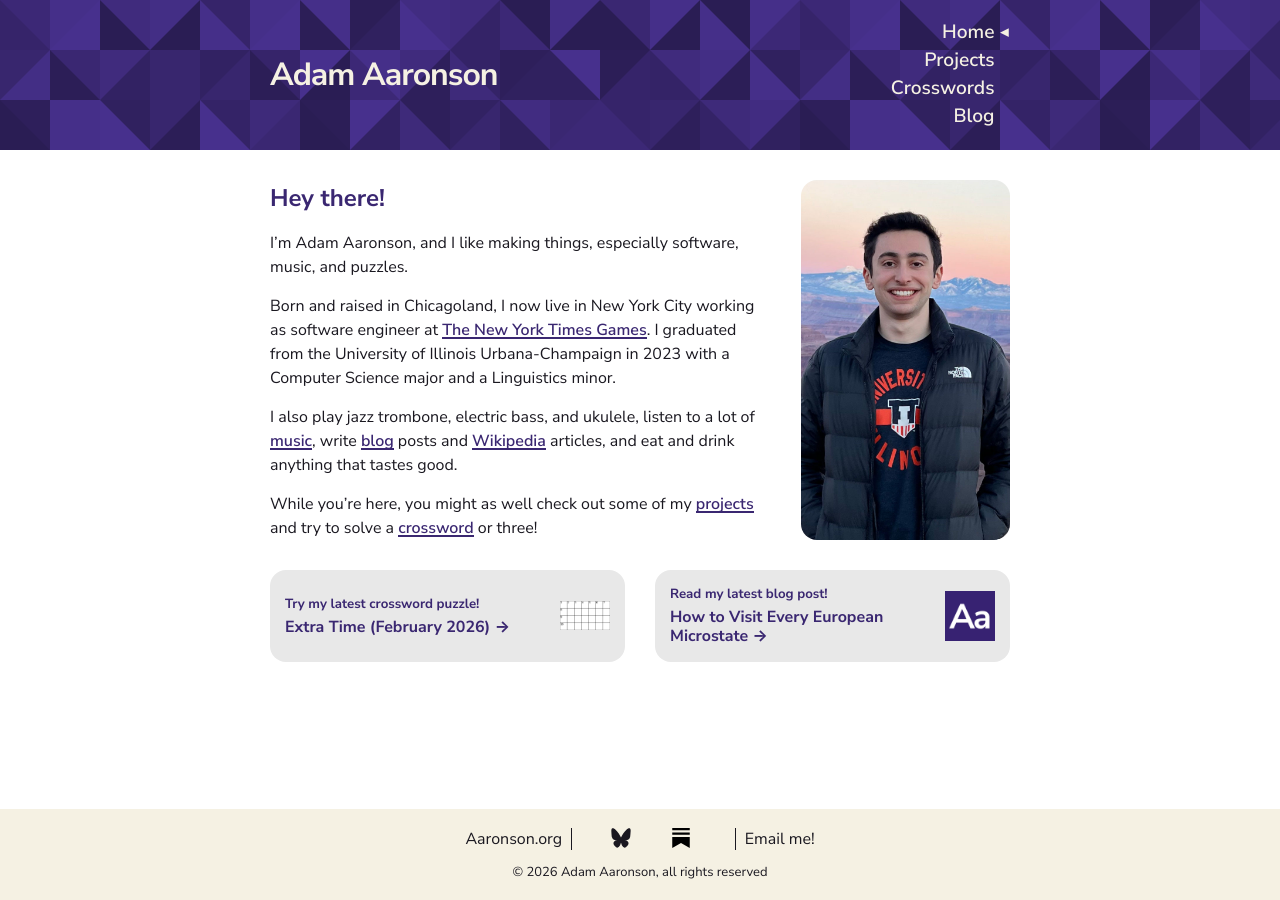
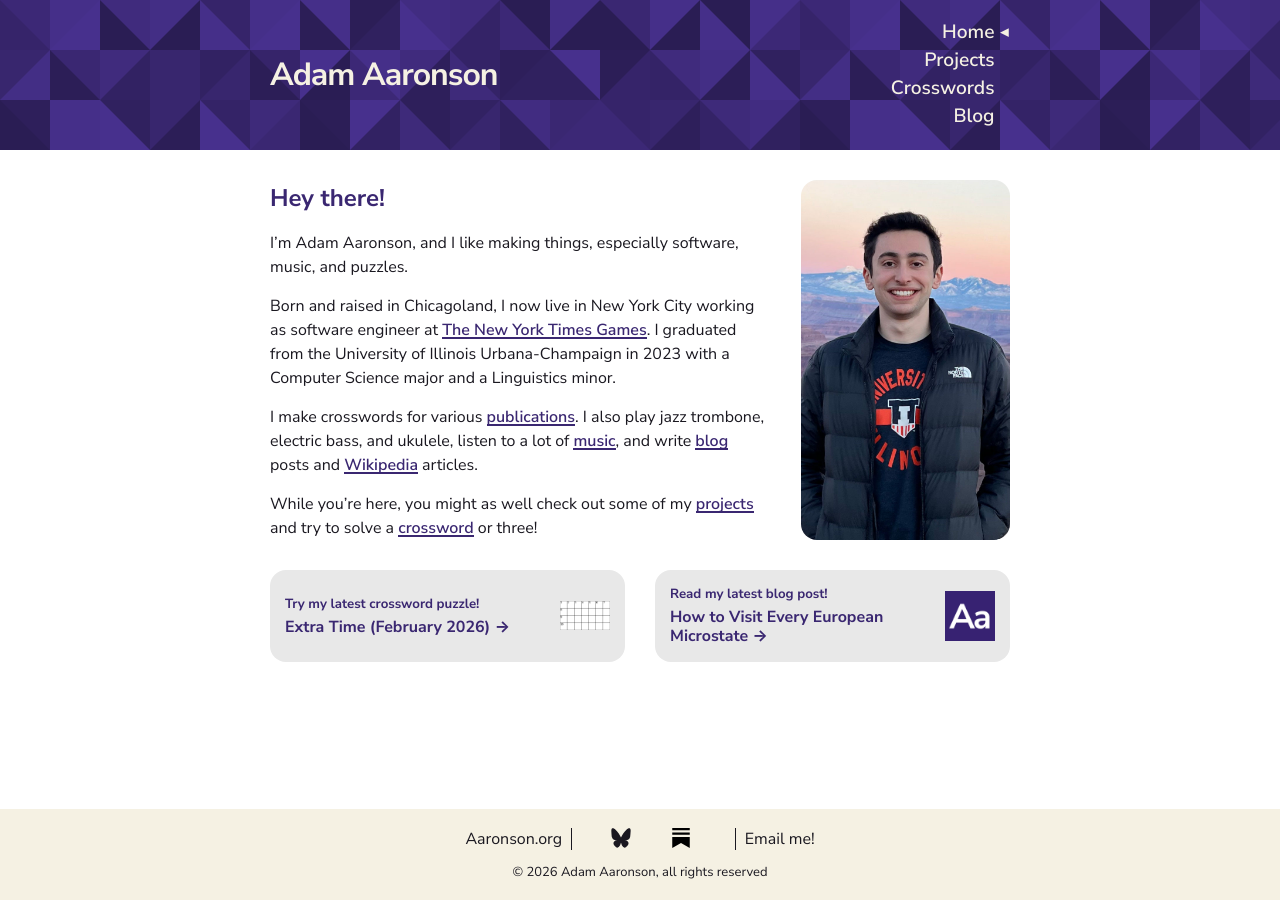
Before and after one commit to adamaaronson/adamaaronson.github.io, a Jekyll site: the page built from index.md, in a window 1280 px wide. Built offline with Jekyll 4.4.1, drawn with Linux system fonts in a browser that asks for light colours.

Commit message:
Update publications and bio

```diff
--- a/index.md
+++ b/index.md
@@ -17,6 +17,6 @@ I'm Adam Aaronson, and I like making things, especially software, music, and puz
 
 Born and raised in Chicagoland, I now live in New York City working as software engineer at [The New York Times Games](https://www.nytimes.com/crosswords). I graduated from the University of Illinois Urbana-Champaign in 2023 with a Computer Science major and a Linguistics minor.
 
-I also play jazz trombone, electric bass, and ukulele, listen to a lot of [music](https://aaronson.org/full-moon-albums/), write [blog](/blog) posts and [Wikipedia](https://en.wikipedia.org/wiki/User:BanjoZebra) articles, and eat and drink anything that tastes good.
+I make crosswords for various [publications](/publications). I also play jazz trombone, electric bass, and ukulele, listen to a lot of [music](https://aaronson.org/full-moon-albums/), and write [blog](/blog) posts and [Wikipedia](https://en.wikipedia.org/wiki/User:BanjoZebra) articles.
 
 While you're here, you might as well check out some of my [projects](/projects) and try to solve a [crossword](/crosswords) or three!
```
Also changed, not shown: publications.md (+2 -0 lines).
